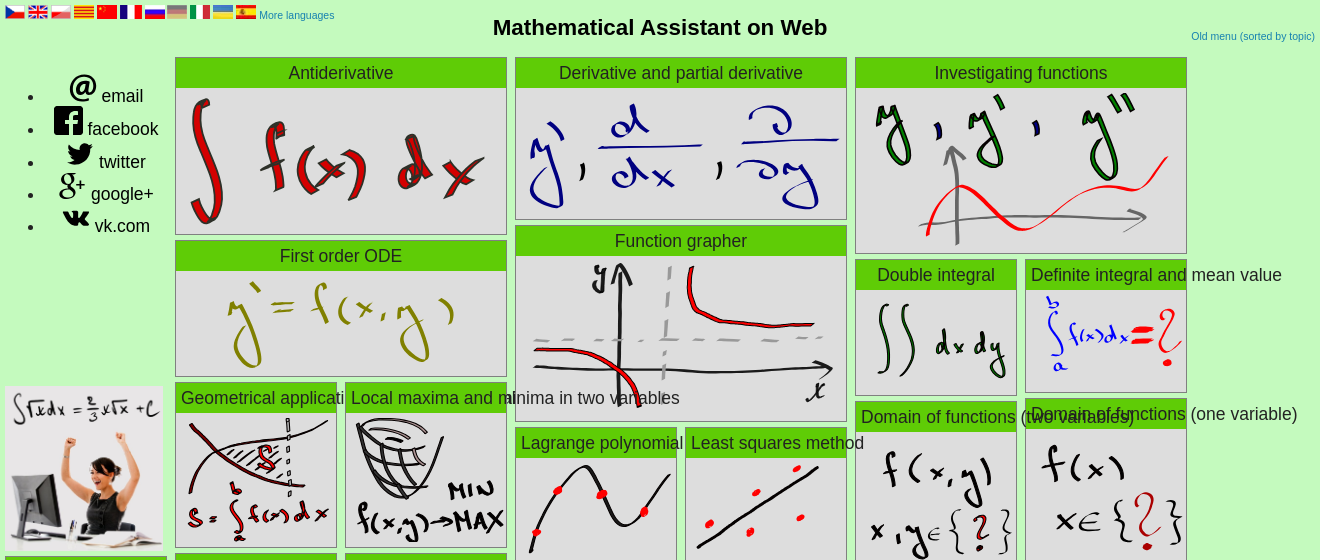
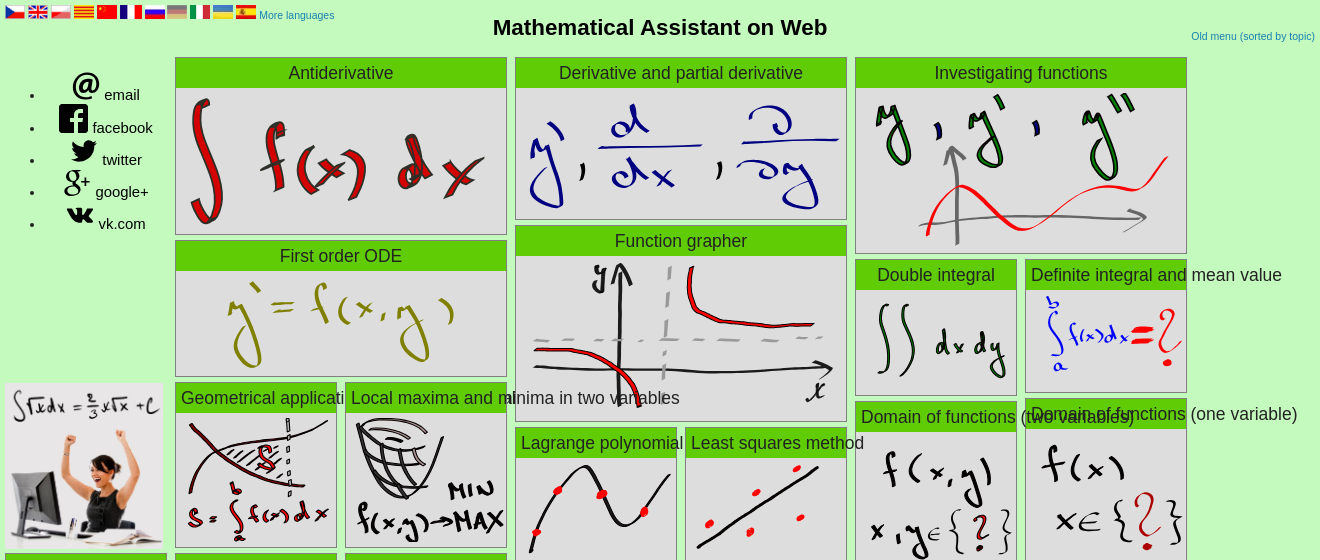
Before and after one commit to robert-marik/maw-html, a PHP site: page /mathtex/menu.php?lang=1 in a window 1320 px wide. Shown: the top 560 px of the page. Run offline with PHP 8.4, Linux system fonts and the light colour scheme; data that the repository does not hold is empty; some libraries are stand-ins or nearby versions.

Commit message:
Uprava stylu

```diff
--- a/menu.php
+++ b/menu.php
@@ -352,6 +352,8 @@ display : inline-block; }
 .sad{background-color:lightgray;}
 .sdeleni a, .nohref a {color:black;}
 .miniimg {margin-bottom:5px;}
+
+.sdeleni{font-size:85%;}
 
 </style>
 
```
